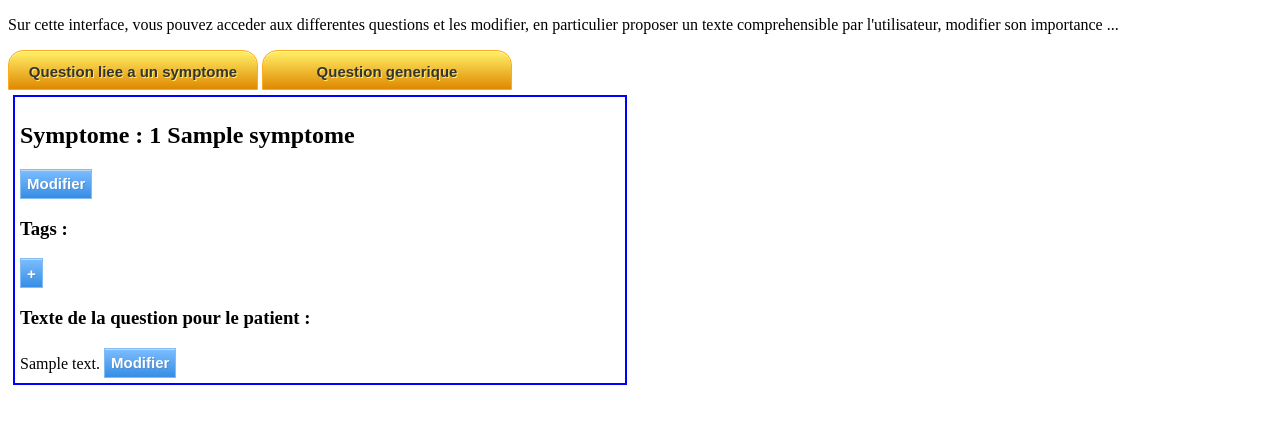
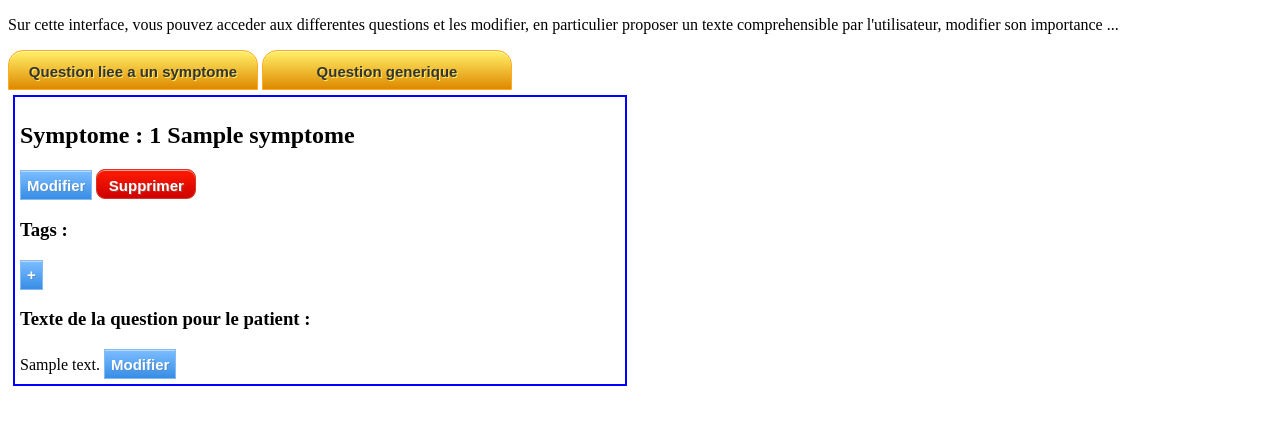
Before and after one commit to clement91190/coheal-questiontree, a Flask app: template questiontree/server/templates/modify.html in a window 1280 px wide. Shown: the top 425 px of the page. Run offline with Flask 2, Linux system fonts and the light colour scheme; the template is opened without the code that fills it: most values are stand-ins (such as "Sample title", 1, 10 or a date in 2020).

Commit message:
delete function on question for the interface

```diff
--- a/questiontree/server/static/style.css
+++ b/questiontree/server/static/style.css
@@ -99,6 +99,43 @@
     text-shadow:1px 1px 0px #b23e35;
 }
 
+.delquest {
+    -moz-box-shadow:inset 0px 1px 0px 0px #f29c93;
+    -webkit-box-shadow:inset 0px 1px 0px 0px #f29c93;
+    box-shadow:inset 0px 1px 0px 0px #f29c93;
+    background:-webkit-gradient( linear, left top, left bottom, color-stop(0.05, #fe1a00), color-stop(1, #ce0100) );
+    background:-moz-linear-gradient( center top, #fe1a00 5%, #ce0100 100% );
+    filter:progid:DXImageTransform.Microsoft.gradient(startColorstr='#fe1a00', endColorstr='#ce0100');
+    background-color:#fe1a00;
+    -webkit-border-top-left-radius:9px;
+    -moz-border-radius-topleft:9px;
+    border-top-left-radius:9px;
+    -webkit-border-top-right-radius:9px;
+    -moz-border-radius-topright:9px;
+    border-top-right-radius:9px;
+    -webkit-border-bottom-right-radius:9px;
+    -moz-border-radius-bottomright:9px;
+    border-bottom-right-radius:9px;
+    -webkit-border-bottom-left-radius:9px;
+    -moz-border-radius-bottomleft:9px;
+    border-bottom-left-radius:9px;
+    text-indent:0;
+    border:1px solid #d83526;
+    display:inline-block;
+    color:#ffffff;
+    font-family:Arial;
+    font-size:15px;
+    font-weight:bold;
+    font-style:normal;
+    height:30px;
+    line-height:30px;
+    width:100px;
+    text-decoration:none;
+    text-align:center;
+    text-shadow:1px 1px 0px #b23e35;
+}
+
+
 .onglet {
     -moz-box-shadow:inset 0px 1px 0px 0px #fff6af;
     -webkit-box-shadow:inset 0px 1px 0px 0px #fff6af;
--- a/questiontree/server/templates/modify.html
+++ b/questiontree/server/templates/modify.html
@@ -6,6 +6,11 @@
       <script type="text/javascript" src="http://ajax.googleapis.com/ajax/libs/jquery/1/jquery.min.js"></script>
       <script>
           var id;
+            function delete_question(id){
+                if (confirm("Etes vous sur de vouloir supprimer cette question?"))
+                {postdeleteq(id);}
+                return false;}
+
             function add_mode(id){
                 $("#tt" + id).show();
                 $("#at" + id).hide();
@@ -46,6 +51,15 @@
                 return false;}
 
             var machin = 0;
+
+            function postdeleteq(id){
+                var data = {
+                    q_id:  id}
+                    $.post("delquestion", data,
+                    (function(data, status){
+                    $("#q" + id).remove();
+                    }));}
+
 
             function postsymptome(id){
                 var data = {
@@ -122,12 +136,13 @@
     </div>
 
     {% for q in questions %}
-    <div class='question'>
+    <div class='question' id="q{{q.q_id}}">
         <form>
             <h2> Symptome : {{q.q_id}} <label id="lbs{{q.q_id}}">{{q.symptome}} </label></h2>
             <input type="text" id="ts{{q.q_id}}">
             <button class ='modify' id="ms{{q.q_id}}"> Modifier</button>
             <button class ='modify' id="ss{{q.q_id}}"> Sauver</button>
+            <button class ='delquest' id="dq{{q.q_id}}"> Supprimer</button>
         </form>
     <div>
         <h3> Tags : </h3>
@@ -160,6 +175,7 @@
         $("#qt{{q.q_id}}").hide(); // hide the form
         $("#ms" + {{q.q_id}}).click((function(){return modifier_symptome({{q.q_id}})}));
         $("#ss" + {{q.q_id}}).click((function(){return sauver_symptome({{q.q_id}})}));
+        $("#dq" + {{q.q_id}}).click((function(){return delete_question({{q.q_id}})}));
         $("#m" + {{q.q_id}}).click((function(){return modifier({{q.q_id}})}));
         $("#s" + {{q.q_id}}).click((function(){return sauver({{q.q_id}})}));
         $("#at" + {{q.q_id}}).click((function(){return add_mode({{q.q_id}})}));
--- a/questiontree/server/views.py
+++ b/questiontree/server/views.py
@@ -2,6 +2,7 @@ from flask import render_template, request
 from questiontree.server import app
 from questiontree.db import models
 import traceback
+import json
 
 @app.route('/modify')
 def modify():
@@ -107,6 +108,16 @@ def del_tag():
         return False
 
 
+@app.route('/delquestion', methods=['POST'])
+def delquestion():
+    try:
+        q_id = request.form['q_id']
+        models.Question.objects(q_id=q_id).first().delete()
+        return json.dumps({'success': True})
+    except:
+        print traceback.print_exc()
+
+
 @app.route('/test')
 def test():
     return render_template('test.html')
```
